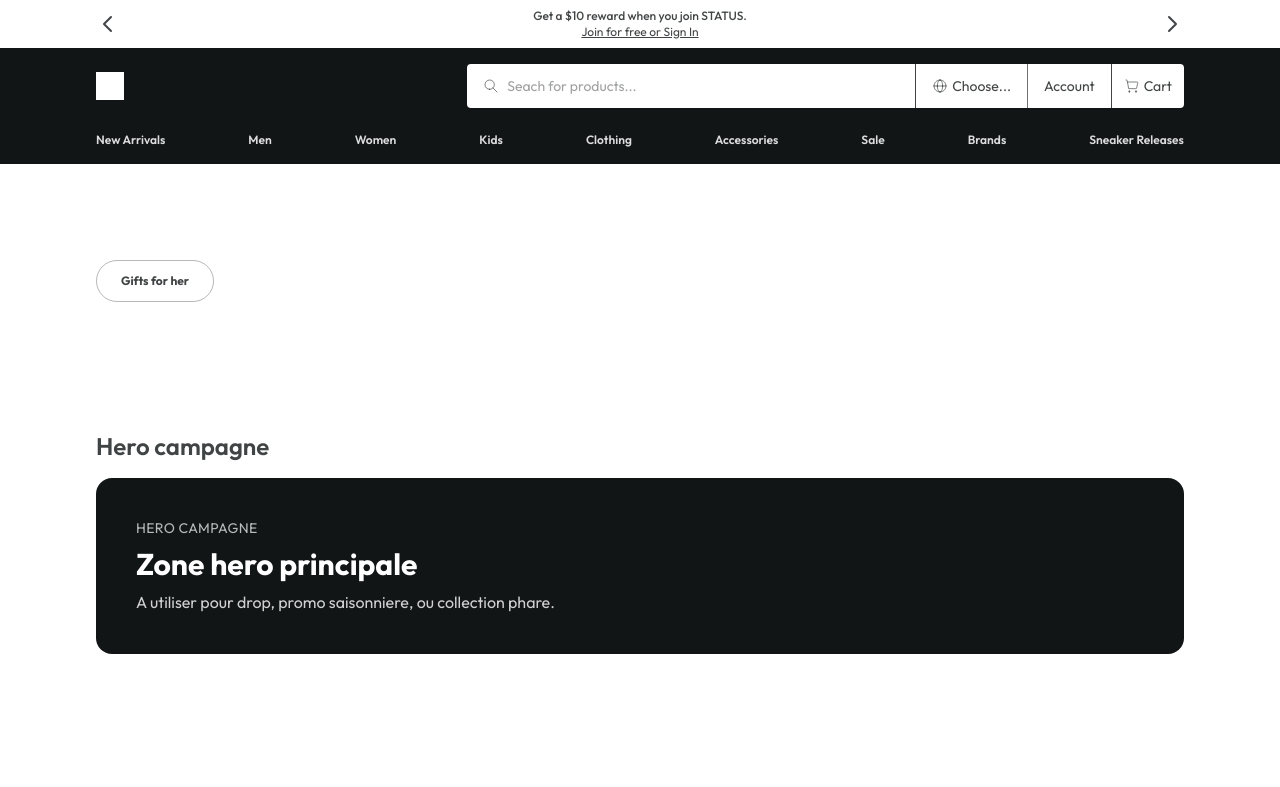
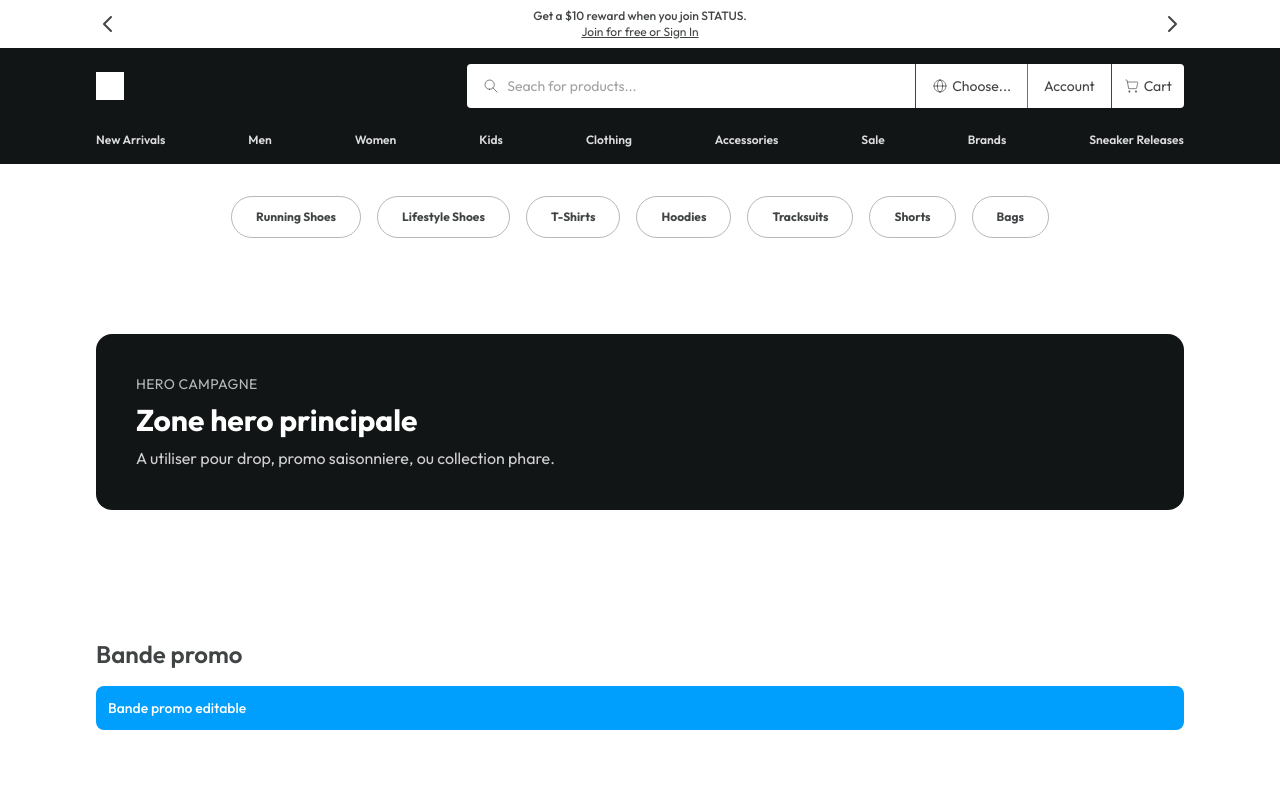
Before and after one commit to twocoderz/ecom.saas, a React (Vite) app: page / in a window 1280 px wide. Shown: the top 787 px of the page. Built offline with nearby package versions, Linux system fonts and the light colour scheme.

Commit message:
recode category tiles list

```diff
--- a/src/pages/home/HomePage.tsx
+++ b/src/pages/home/HomePage.tsx
@@ -1,4 +1,6 @@
 import { CategoryTile } from "../../shared/components/merchandising/CategoryTile";
+import { categories } from "../../data";
+import { buildPlpPath } from "../../lib/slug";
 import { CollectionRail } from "../../shared/components/merchandising/CollectionRail";
 import { HeroBanner } from "../../shared/components/merchandising/HeroBanner";
 import { PromoStrip } from "../../shared/components/merchandising/PromoStrip";
@@ -11,21 +13,30 @@ import { HomeSectionsGuide } from "./components/HomeSectionsGuide";
  * JD mapping: campaign-first discovery page with rails and merchandising blocks.
  */
 export function HomePage() {
+  const shortcutCategories = categories.filter(
+    (category) => category.parent_id != null,
+  );
+
   return (
     <div className="space-y-8 py-8">
+      {/* Category tiles */}
+      <div className="-mx-4 overflow-x-auto px-4 sm:mx-0 sm:px-0">
+        <div className="flex min-w-max items-center gap-4 sm:flex-wrap sm:justify-center">
+          {shortcutCategories.map((category) => (
+            <CategoryTile
+              key={category.id}
+              name={category.name}
+              to={buildPlpPath(category.slug)}
+            />
+          ))}
+        </div>
+      </div>
       <Section title="">
-        <CategoryTile name="Gifts for her" />
-      </Section>
-      <Section title="Hero campagne">
         <HeroBanner />
       </Section>
 
       <Section title="Bande promo">
         <PromoStrip />
-      </Section>
-
-      <Section title="Raccourcis categories">
-        <div className="grid gap-4 sm:grid-cols-2 lg:grid-cols-4"></div>
       </Section>
 
       <Section title="Collections tendances">
--- a/src/shared/components/merchandising/CategoryTile.tsx
+++ b/src/shared/components/merchandising/CategoryTile.tsx
@@ -1,14 +1,16 @@
+import { Link } from "react-router-dom";
+
 /**
  * Category shortcut tile.
  * JD mapping: "shop by category" quick entry cards.
  */
-export function CategoryTile({ name }: { name: string }) {
+export function CategoryTile({ name, to }: { name: string; to: string }) {
   return (
-    <button
-      type="button"
-      className="py-3 px-6 text-black-80 text-xs font-bold rounded-full cursor-pointer border border-black-30 hover:border-black-80 transition-all duration-200"
+    <Link
+      to={to}
+      className="inline-flex min-w-max items-center justify-center rounded-full border border-black-30 px-6 py-3 text-xs font-bold text-black-80 transition-all duration-200 hover:border-black-80 focus-visible:outline-none focus-visible:ring-2 focus-visible:ring-black-80 focus-visible:ring-offset-2"
     >
       {name}
-    </button>
+    </Link>
   );
 }
```
Also changed, not shown: 1 other file (tests, documents, lock files or other folders).
